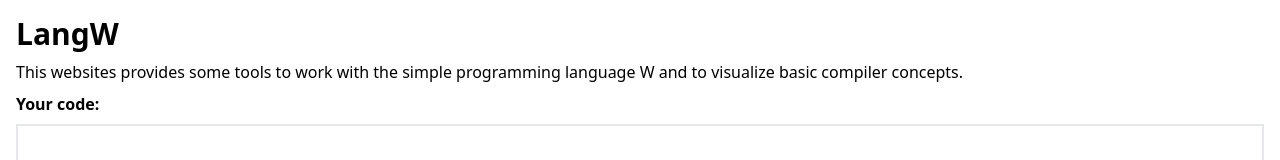
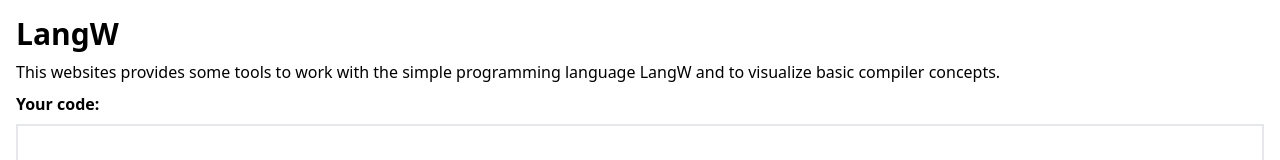
Before and after one commit to skyz1/lang-w, a React (Create React App) app: page / in a window 1280 px wide. Shown: the top 160 px of the page. Built offline with nearby package versions, Linux system fonts and the light colour scheme.

Commit message:
Update readme

```diff
--- a/src/App.tsx
+++ b/src/App.tsx
@@ -44,7 +44,7 @@ function App() {
   return (
     <div className='flex flex-col m-4 space-y-2'>
       <h1 className='text-3xl font-bold'>LangW</h1>
-      <p>This websites provides some tools to work with the simple programming language W and to visualize basic compiler concepts.</p>
+      <p>This websites provides some tools to work with the simple programming language LangW and to visualize basic compiler concepts.</p>
       <p className='mt-4 font-bold'>Your code:</p>
       <textarea className='border-2 h-36' onChange={e => setCode(e.target.value)}></textarea>
       <p className='mt-4 font-bold'>Tokens:</p>
```
Also changed, not shown: 1 other file (tests, documents, lock files or other folders).
